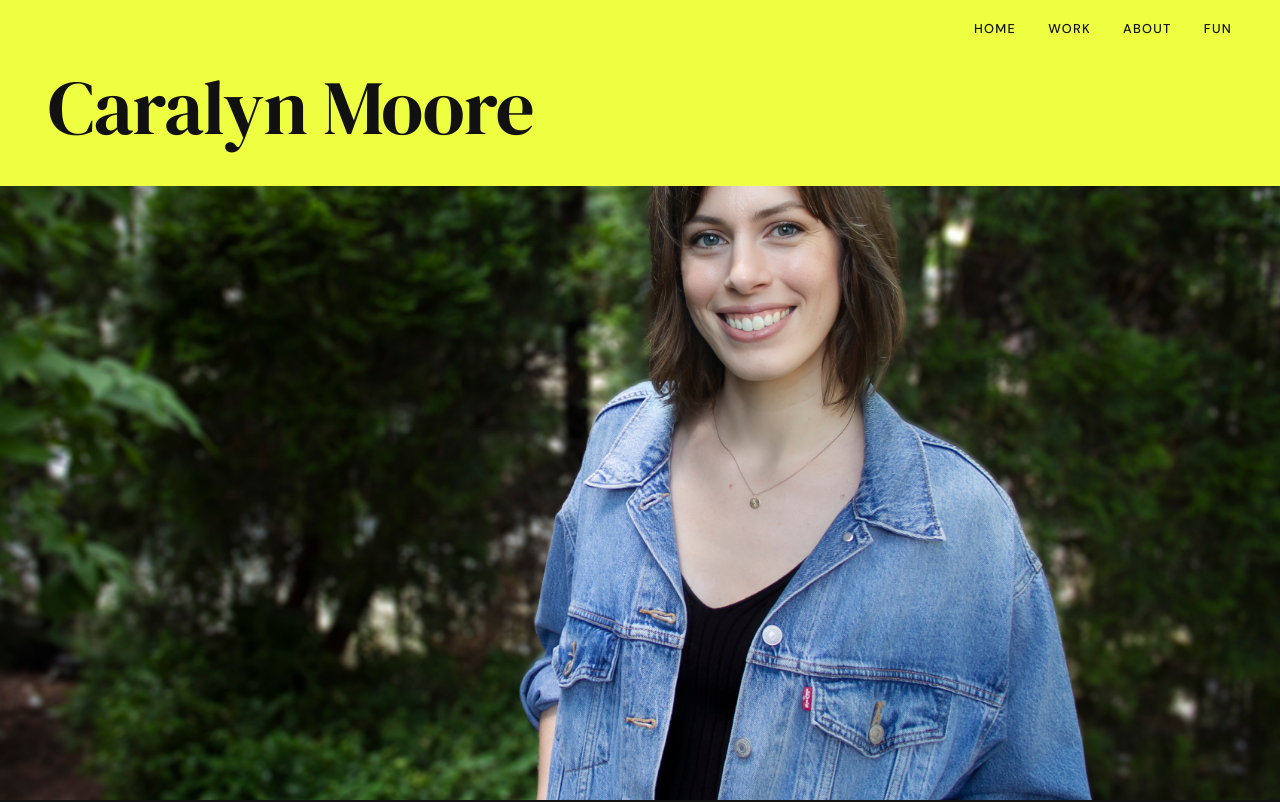
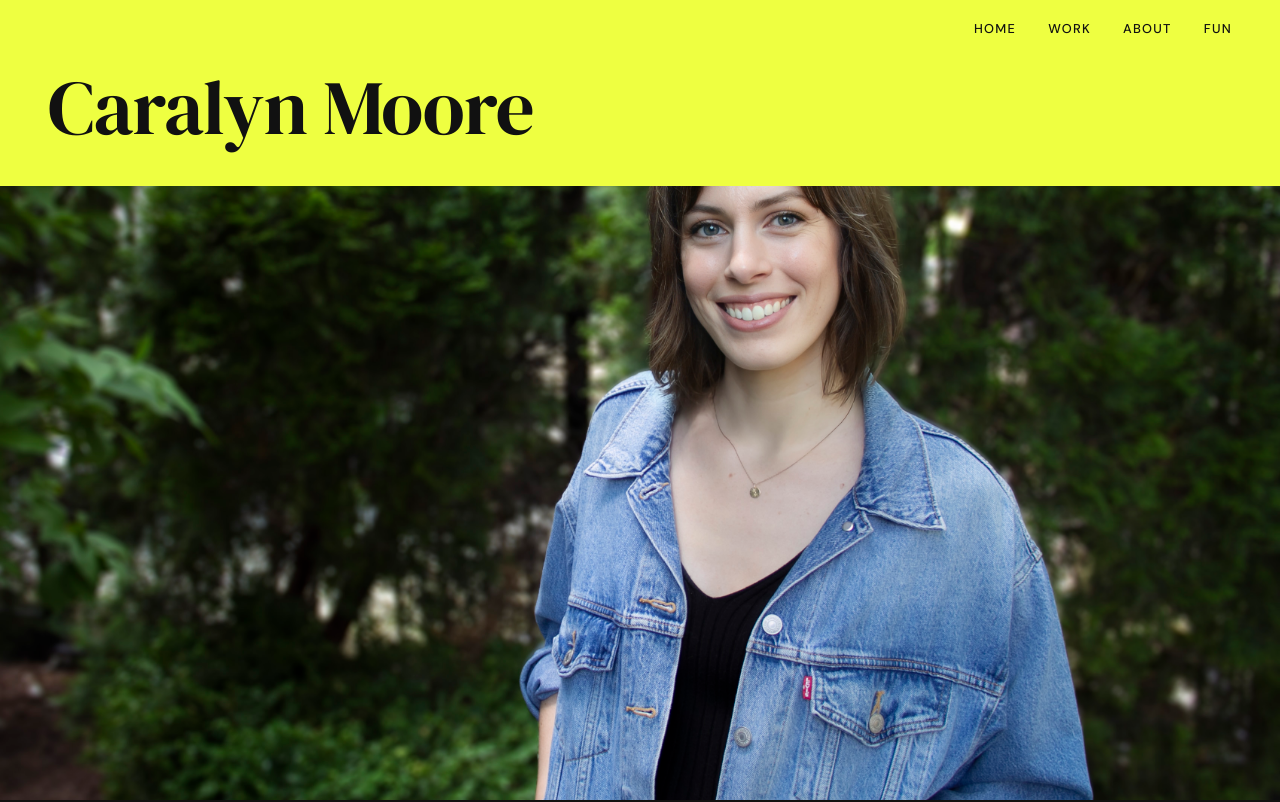
Before and after one commit to caralynmoore12-gif/caralyn-moore-website-project, a Next.js app: page / in a window 1280 px wide. Shown: the top 802 px of the page. Built offline with nearby package versions, Linux system fonts and the light colour scheme.

Commit message:
Move headshot down to 80%

```diff
--- a/components/sections/HeroSection.tsx
+++ b/components/sections/HeroSection.tsx
@@ -17,7 +17,7 @@ export default function HeroSection() {
           width: "100%",
           height: "100%",
           objectFit: "cover",
-          objectPosition: "center 55%",
+          objectPosition: "center 80%",
           display: "block",
         }}
       />
```
